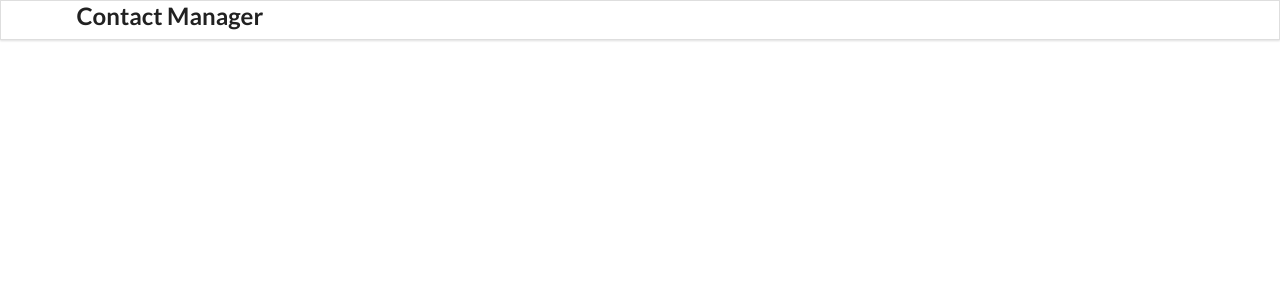
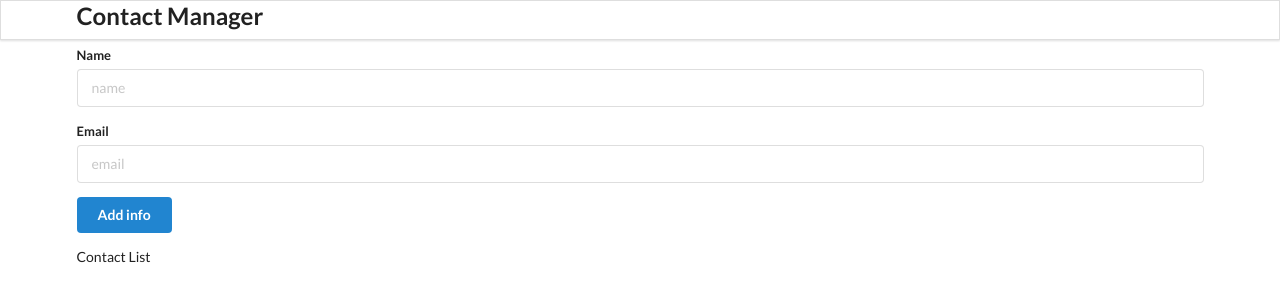
Before and after one commit to sushmita4296/Mini-project-react, a React app: page / in a window 1280 px wide. Built offline with nearby package versions, Linux system fonts and the light colour scheme.

Commit message:
entered data

```diff
--- a/public/index.html
+++ b/public/index.html
@@ -10,9 +10,10 @@
       content="Web site created using create-react-app"
     />
     <link rel="apple-touch-icon" href="%PUBLIC_URL%/logo192.png" />
+
+    <!-- <script src="https://cdnjs.cloudflare.com/ajax/libs/semantic-ui/2.4.1/semantic.min.js" integrity="sha512-dqw6X88iGgZlTsONxZK9ePmJEFrmHwpuMrsUChjAw1mRUhUITE5QU9pkcSox+ynfLhL15Sv2al5A0LVyDCmtUw==" crossorigin="anonymous" referrerpolicy="no-referrer"></script> -->
+
     <link rel="stylesheet" href="https://cdnjs.cloudflare.com/ajax/libs/semantic-ui/2.4.1/semantic.min.css" integrity="sha512-8bHTC73gkZ7rZ7vpqUQThUDhqcNFyYi2xgDgPDHc+GXVGHXq+xPjynxIopALmOPqzo9JZj0k6OqqewdGO3EsrQ==" crossorigin="anonymous" referrerpolicy="no-referrer" />
-
-    <link rel="manifest" href="%PUBLIC_URL%/manifest.json" />
 
     <title>React App</title>
   </head>
@@ -20,4 +21,6 @@
     <noscript>You need to enable JavaScript to run this app.</noscript>
     <div id="root"></div>
   </body>
+
+
 </html>
--- a/src/components/AddContact.js
+++ b/src/components/AddContact.js
@@ -0,0 +1,24 @@
+import React from "react";
+class AddContact extends React.Component{
+  render(){
+    return(
+      <div className="ui main">
+        <h2>Form</h2>
+        <form className="ui form">
+
+          <div className="field">
+            <label>Name</label>
+            <input type="text" placeholder="name" />
+          </div>
+
+          <div className="field">
+            <label>Email</label>
+            <input type="email" placeholder="email" />
+          </div>
+          <button className="ui button blue">Add info</button>
+        </form>
+      </div>
+    )
+  }
+}
+export default AddContact;
--- a/src/components/App.js
+++ b/src/components/App.js
@@ -2,23 +2,30 @@ import React from 'react';
 import './App.css';
 import Header from './Header';
 import ContactList from './ContactList';
-import ContactCard from './ContactCard';
+// import ContactCard from './ContactCard';
 import AddContact from './AddContact';
 
 function App() {
+  const contacts = [
+    {
+      id: "1",
+      name: "Bushum",
+      mail: "Nawar@gmail.com"
+    },
+    {
+      id: "2",
+      name: "Asma",
+      mail: "Asma@gmail.com"
+    }
+  ]
+
   return (
-    <div>
+    <div className='ui container'>
       <Header/>
-      {/* <AddContact/>
-      <ContactList/> */}
+      <AddContact/>
+      <ContactList contacts={contacts} />
     </div>
   );
 }
 
 export default App;
-
-
-
-
-
-/// tui upload kori de akn main branch dekar dekre nani
--- a/src/components/ContactCard.js
+++ b/src/components/ContactCard.js
@@ -0,0 +1,10 @@
+import React from "react";
+
+function ContactCard(){
+  return(
+    <div className="New-cards">
+
+    </div>
+  );
+}
+export default ContactCard;
--- a/src/components/ContactList.js
+++ b/src/components/ContactList.js
@@ -0,0 +1,24 @@
+import React from "react";
+
+const ContactList = (props) =>{
+  console.log(props);
+
+  const renderContactList = props.contacts.map((contact) => {
+    return(
+      <div className="item">
+        <div className="content">
+          <div className="header">{contact.name}</div>
+          <div>{contact.email}</div>
+        </div>
+        <i className="trash alternate outline icon"></i>
+      </div>
+    );
+  })
+  return(
+    <div className="ui celled list">
+      Contact List
+    </div>
+  );
+
+}
+export default ContactList;
```
